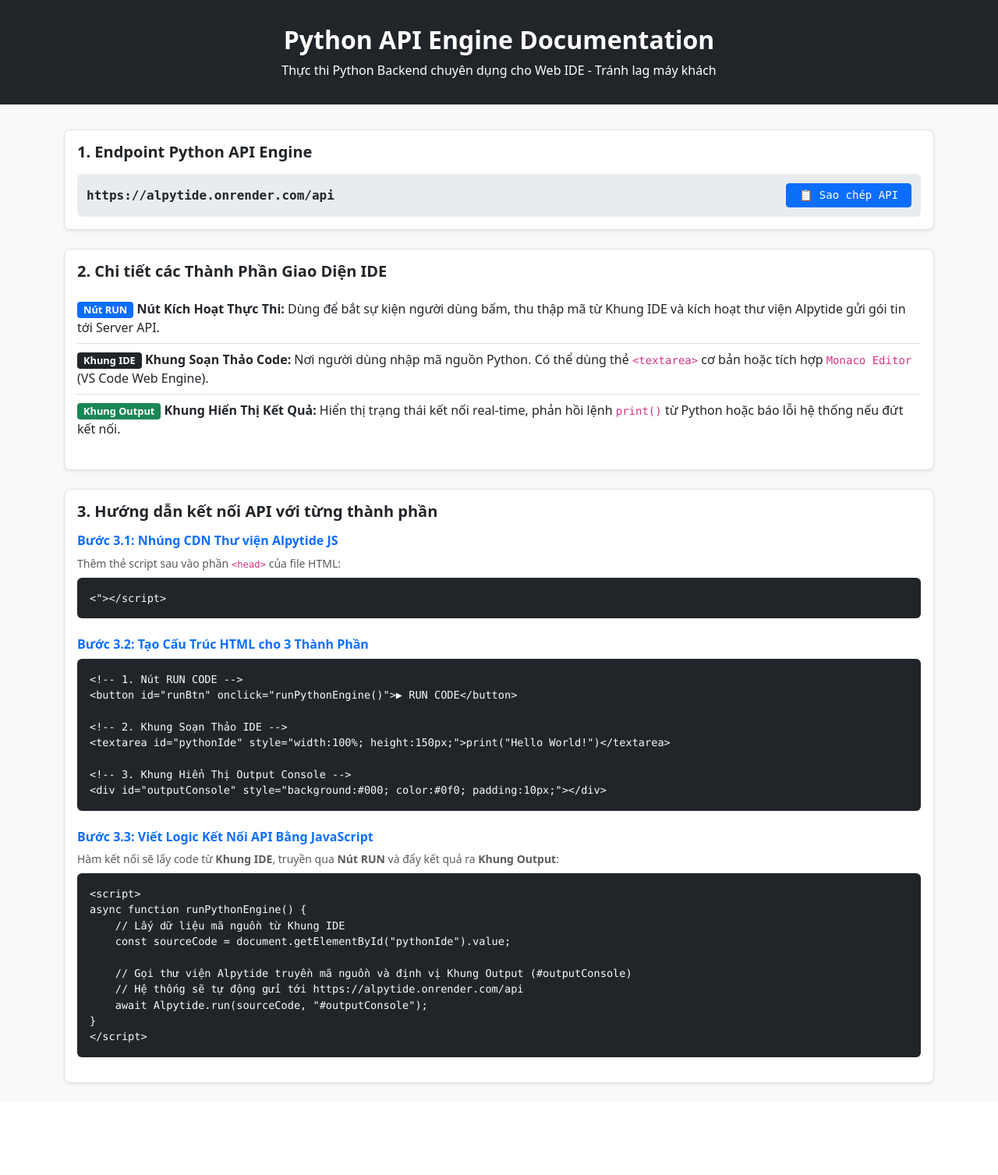
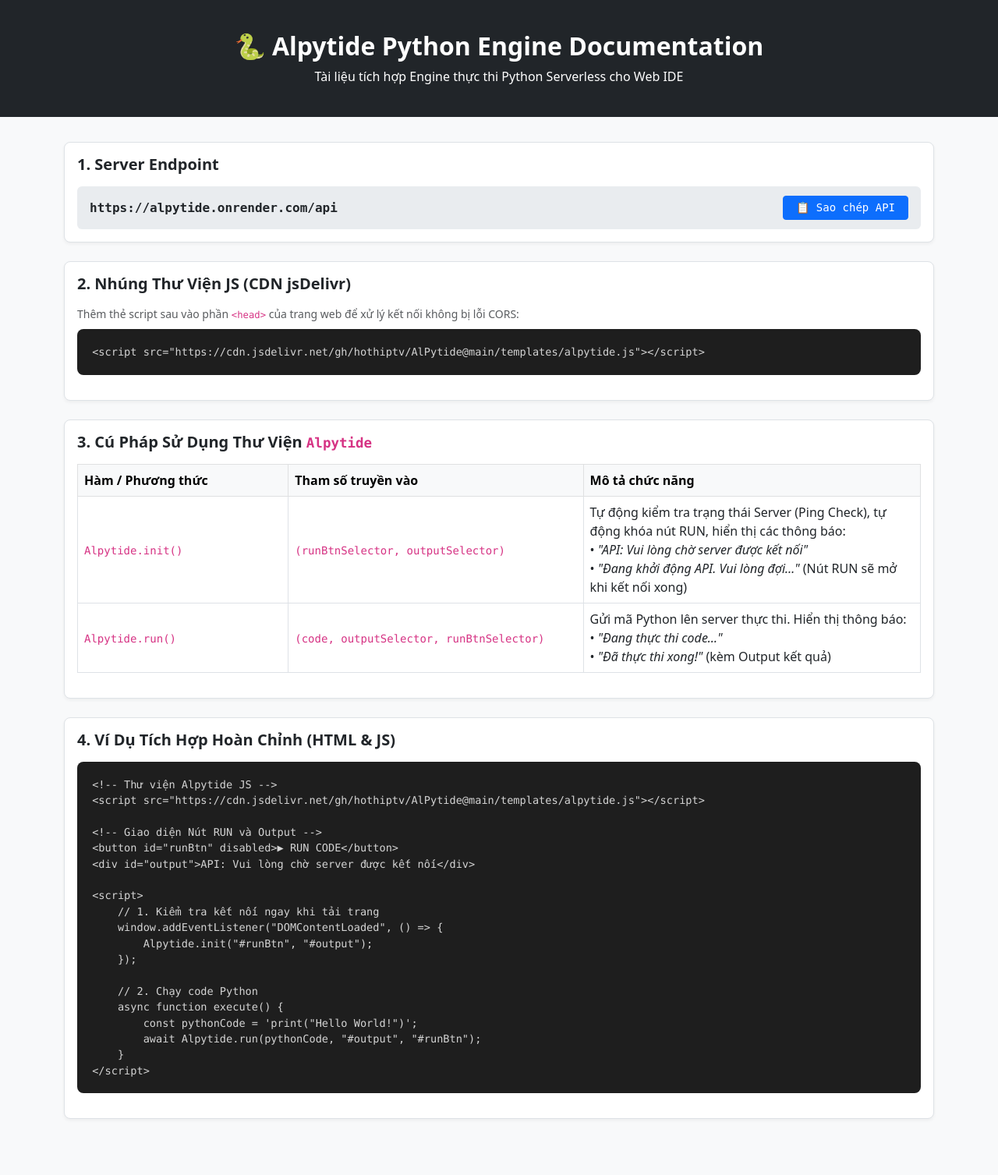
Before and after one commit to hothiptv/AlPytide, a Python web app: template templates/docs.html in a window 1280 px wide. Shown: the whole page at 78% size. Before the commit the page ends 1392 px from the top, so only its background shows below. Run offline with Jinja, Linux system fonts and the light colour scheme; the template is opened without the code that fills it, so the values that code supplies are empty.

Commit message:
Update docs.html

```diff
--- a/templates/docs.html
+++ b/templates/docs.html
@@ -3,35 +3,36 @@
 <head>
     <meta charset="UTF-8">
     <meta name="viewport" content="width=device-width, initial-scale=1.0">
-    <title>Python API Documentation</title>
+    <title>Alpytide Engine - Tài Liệu API & Hướng Dẫn Tích Hợp</title>
     <!-- Bootstrap 5 CSS -->
     <link href="https://cdn.jsdelivr.net/npm/bootstrap@5.3.0/dist/css/bootstrap.min.css" rel="stylesheet">
     <style>
         body { background-color: #f8f9fa; color: #212529; font-family: system-ui, -apple-system, sans-serif; }
-        .header-box { background-color: #212529; color: white; padding: 2rem 1rem; margin-bottom: 2rem; }
-        pre { background-color: #212529; color: #f8f9fa; padding: 1rem; border-radius: 6px; font-size: 0.85rem; overflow-x: auto; }
-        .card { margin-bottom: 1.5rem; border: 1px solid #dee2e6; border-radius: 8px; }
-        .api-url-box { background: #e9ecef; padding: 12px; border-radius: 6px; font-family: monospace; font-weight: bold; word-break: break-all; }
-        .component-badge { font-size: 0.8rem; padding: 4px 8px; border-radius: 4px; font-weight: bold; }
+        .header-box { background-color: #212529; color: white; padding: 2.5rem 1rem; margin-bottom: 2rem; }
+        pre { background-color: #1e1e1e; color: #d4d4d4; padding: 1.2rem; border-radius: 8px; font-size: 0.85rem; overflow-x: auto; }
+        .card { margin-bottom: 1.5rem; border: 1px solid #dee2e6; border-radius: 8px; box-shadow: 0 2px 4px rgba(0,0,0,0.05); }
+        .api-url-box { background: #e9ecef; padding: 12px 16px; border-radius: 6px; font-family: monospace; font-weight: bold; word-break: break-all; }
+        .badge-status { font-size: 0.8rem; padding: 5px 10px; border-radius: 4px; }
     </style>
 </head>
 <body>
 
+<!-- Header -->
 <div class="header-box text-center">
     <div class="container">
-        <h2 class="fw-bold">Python API Engine Documentation</h2>
-        <p class="lead mb-0 fs-6">Thực thi Python Backend chuyên dụng cho Web IDE - Tránh lag máy khách</p>
+        <h2 class="fw-bold">🐍 Alpytide Python Engine Documentation</h2>
+        <p class="lead mb-0 fs-6">Tài liệu tích hợp Engine thực thi Python Serverless cho Web IDE</p>
     </div>
 </div>
 
-<div class="container">
+<div class="container pb-5">
     <div class="row">
-        <div class="col-md-12">
+        <div class="col-12">
 
-            <!-- 1. Endpoint Python API Engine -->
-            <div class="card shadow-sm">
+            <!-- 1. Endpoint API -->
+            <div class="card">
                 <div class="card-body">
-                    <h5 class="card-title fw-bold mb-3">1. Endpoint Python API Engine</h5>
+                    <h5 class="card-title fw-bold text-dark mb-3">1. Server Endpoint</h5>
                     <div class="api-url-box d-flex flex-column flex-sm-row justify-content-between align-items-sm-center gap-2">
                         <span id="apiUrl">https://alpytide.onrender.com/api</span>
                         <button class="btn btn-primary btn-sm px-3 text-nowrap" onclick="copyApiUrl()">📋 Sao chép API</button>
@@ -39,57 +40,76 @@
                 </div>
             </div>
 
-            <!-- 2. Mô Tả Chi Tiết Các Thành Phần Giao Diện -->
-            <div class="card shadow-sm">
+            <!-- 2.CDN Thư viện -->
+            <div class="card">
                 <div class="card-body">
-                    <h5 class="card-title fw-bold mb-3">2. Chi tiết các Thành Phần Giao Diện IDE</h5>
-                    <ul class="list-group list-group-flush mb-3">
-                        <li class="list-group-item px-0">
-                            <span class="badge bg-primary component-badge">Nút RUN</span>
-                            <strong>Nút Kích Hoạt Thực Thi:</strong> Dùng để bắt sự kiện người dùng bấm, thu thập mã từ Khung IDE và kích hoạt thư viện Alpytide gửi gói tin tới Server API.
-                        </li>
-                        <li class="list-group-item px-0">
-                            <span class="badge bg-dark component-badge">Khung IDE</span>
-                            <strong>Khung Soạn Thảo Code:</strong> Nơi người dùng nhập mã nguồn Python. Có thể dùng thẻ <code>&lt;textarea&gt;</code> cơ bản hoặc tích hợp <code>Monaco Editor</code> (VS Code Web Engine).
-                        </li>
-                        <li class="list-group-item px-0">
-                            <span class="badge bg-success component-badge">Khung Output</span>
-                            <strong>Khung Hiển Thị Kết Quả:</strong> Hiển thị trạng thái kết nối real-time, phản hồi lệnh <code>print()</code> từ Python hoặc báo lỗi hệ thống nếu đứt kết nối.
-                        </li>
-                    </ul>
+                    <h5 class="card-title fw-bold text-dark mb-3">2. Nhúng Thư Viện JS (CDN jsDelivr)</h5>
+                    <p class="text-muted small mb-2">Thêm thẻ script sau vào phần <code>&lt;head&gt;</code> của trang web để xử lý kết nối không bị lỗi CORS:</p>
+                    <pre><code>&lt;script src="https://cdn.jsdelivr.net/gh/hothiptv/AlPytide@main/templates/alpytide.js"&gt;&lt;/script&gt;</code></pre>
                 </div>
             </div>
 
-            <!-- 3. Hướng Dẫn Tích Hợp & Kết Nối API -->
-            <div class="card shadow-sm">
+            <!-- 3. Luồng hoạt động & Các Hàm API JS -->
+            <div class="card">
                 <div class="card-body">
-                    <h5 class="card-title fw-bold mb-3">3. Hướng dẫn kết nối API với từng thành phần</h5>
+                    <h5 class="card-title fw-bold text-dark mb-3">3. Cú Pháp Sử Dụng Thư Viện <code>Alpytide</code></h5>
 
-                    <h6 class="fw-bold text-primary">Bước 3.1: Nhúng CDN Thư viện Alpytide JS</h6>
-                    <p class="text-muted small mb-2">Thêm thẻ script sau vào phần <code>&lt;head&gt;</code> của file HTML:</p>
-                    <pre><code>&lt;<script src="https://cdn.jsdelivr.net/gh/hothiptv/AlPytide@main/templates/alpytide.js"></script>"&gt;&lt;/script&gt;</code></pre>
+                    <div class="table-responsive">
+                        <table class="table table-bordered align-middle">
+                            <thead class="table-light">
+                                <tr>
+                                    <th style="width: 25%;">Hàm / Phương thức</th>
+                                    <th style="width: 35%;">Tham số truyền vào</th>
+                                    <th>Mô tả chức năng</th>
+                                </tr>
+                            </thead>
+                            <tbody>
+                                <tr>
+                                    <td><code>Alpytide.init()</code></td>
+                                    <td><code>(runBtnSelector, outputSelector)</code></td>
+                                    <td>
+                                        Tự động kiểm tra trạng thái Server (Ping Check), tự động khóa nút RUN, hiển thị các thông báo:
+                                        <br>• <i>"API: Vui lòng chờ server được kết nối"</i>
+                                        <br>• <i>"Đang khởi động API. Vui lòng đợi…"</i> (Nút RUN sẽ mở khi kết nối xong)
+                                    </td>
+                                </tr>
+                                <tr>
+                                    <td><code>Alpytide.run()</code></td>
+                                    <td><code>(code, outputSelector, runBtnSelector)</code></td>
+                                    <td>
+                                        Gửi mã Python lên server thực thi. Hiển thị thông báo:
+                                        <br>• <i>"Đang thực thi code…"</i>
+                                        <br>• <i>"Đã thực thi xong!"</i> (kèm Output kết quả)
+                                    </td>
+                                </tr>
+                            </tbody>
+                        </table>
+                    </div>
+                </div>
+            </div>
 
-                    <h6 class="fw-bold text-primary mt-4">Bước 3.2: Tạo Cấu Trúc HTML cho 3 Thành Phần</h6>
-                    <pre><code>&lt;!-- 1. Nút RUN CODE --&gt;
-&lt;button id="runBtn" onclick="runPythonEngine()"&gt;▶ RUN CODE&lt;/button&gt;
+            <!-- 4. Mã Nguồn Mẫu (Full Template) -->
+            <div class="card">
+                <div class="card-body">
+                    <h5 class="card-title fw-bold text-dark mb-3">4. Ví Dụ Tích Hợp Hoàn Chỉnh (HTML & JS)</h5>
+                    <pre><code>&lt;!-- Thư viện Alpytide JS --&gt;
+&lt;script src="https://cdn.jsdelivr.net/gh/hothiptv/AlPytide@main/templates/alpytide.js"&gt;&lt;/script&gt;
 
-&lt;!-- 2. Khung Soạn Thảo IDE --&gt;
-&lt;textarea id="pythonIde" style="width:100%; height:150px;"&gt;print("Hello World!")&lt;/textarea&gt;
+&lt;!-- Giao diện Nút RUN và Output --&gt;
+&lt;button id="runBtn" disabled&gt;▶ RUN CODE&lt;/button&gt;
+&lt;div id="output"&gt;API: Vui lòng chờ server được kết nối&lt;/div&gt;
 
-&lt;!-- 3. Khung Hiển Thị Output Console --&gt;
-&lt;div id="outputConsole" style="background:#000; color:#0f0; padding:10px;"&gt;&lt;/div&gt;</code></pre>
+&lt;script&gt;
+    // 1. Kiểm tra kết nối ngay khi tải trang
+    window.addEventListener("DOMContentLoaded", () => {
+        Alpytide.init("#runBtn", "#output");
+    });
 
-                    <h6 class="fw-bold text-primary mt-4">Bước 3.3: Viết Logic Kết Nối API Bằng JavaScript</h6>
-                    <p class="text-muted small mb-2">Hàm kết nối sẽ lấy code từ <b>Khung IDE</b>, truyền qua <b>Nút RUN</b> và đẩy kết quả ra <b>Khung Output</b>:</p>
-                    <pre><code>&lt;script&gt;
-async function runPythonEngine() {
-    // Lấy dữ liệu mã nguồn từ Khung IDE
-    const sourceCode = document.getElementById("pythonIde").value;
-
-    // Gọi thư viện Alpytide truyền mã nguồn và định vị Khung Output (#outputConsole)
-    // Hệ thống sẽ tự động gửi tới https://alpytide.onrender.com/api
-    await Alpytide.run(sourceCode, "#outputConsole");
-}
+    // 2. Chạy code Python
+    async function execute() {
+        const pythonCode = 'print("Hello World!")';
+        await Alpytide.run(pythonCode, "#output", "#runBtn");
+    }
 &lt;/script&gt;</code></pre>
                 </div>
             </div>
@@ -102,7 +122,7 @@
     function copyApiUrl() {
         const urlText = document.getElementById("apiUrl").innerText;
         navigator.clipboard.writeText(urlText).then(() => {
-            alert("Đã sao chép API URL thành công!");
+            alert("Đã sao chép API Endpoint thành công!");
         }).catch(err => {
             alert("Lỗi sao chép: " + err);
         });
```
